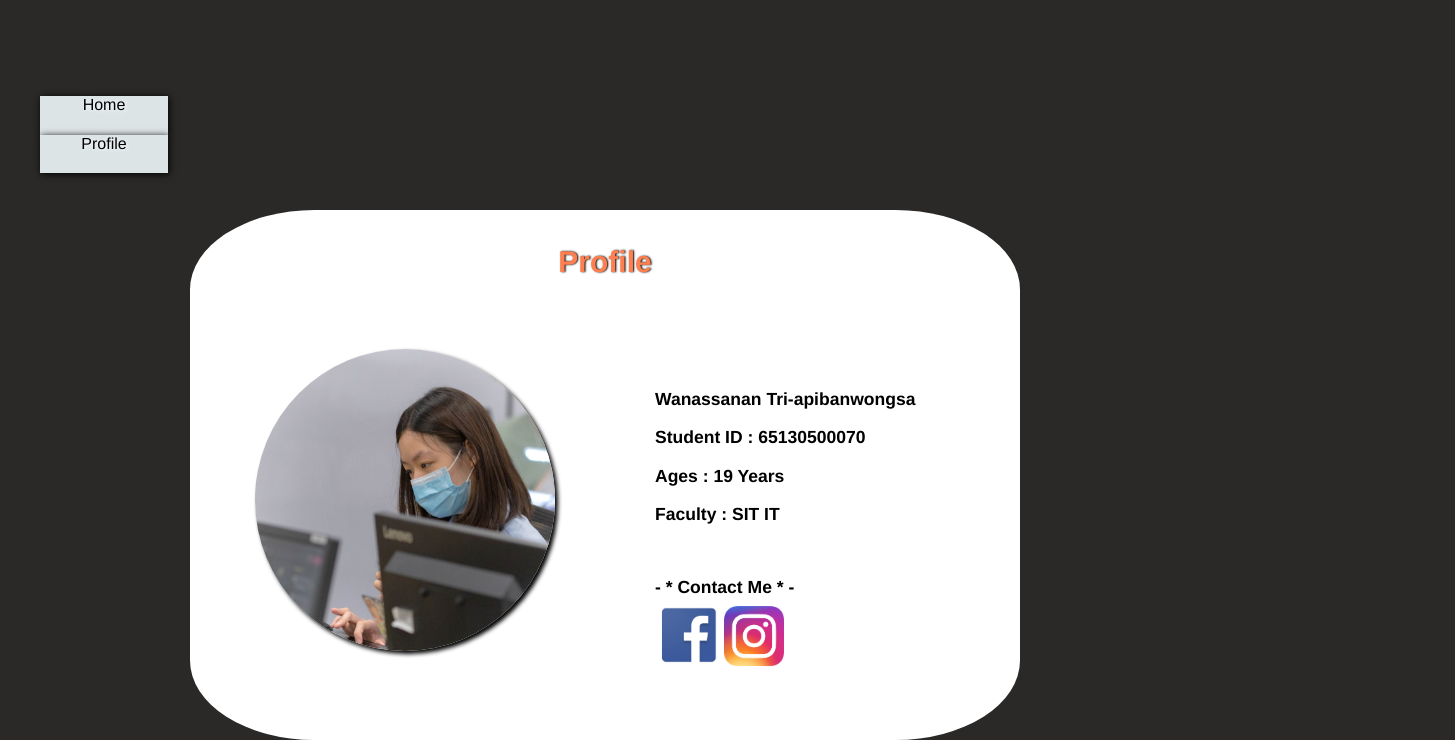
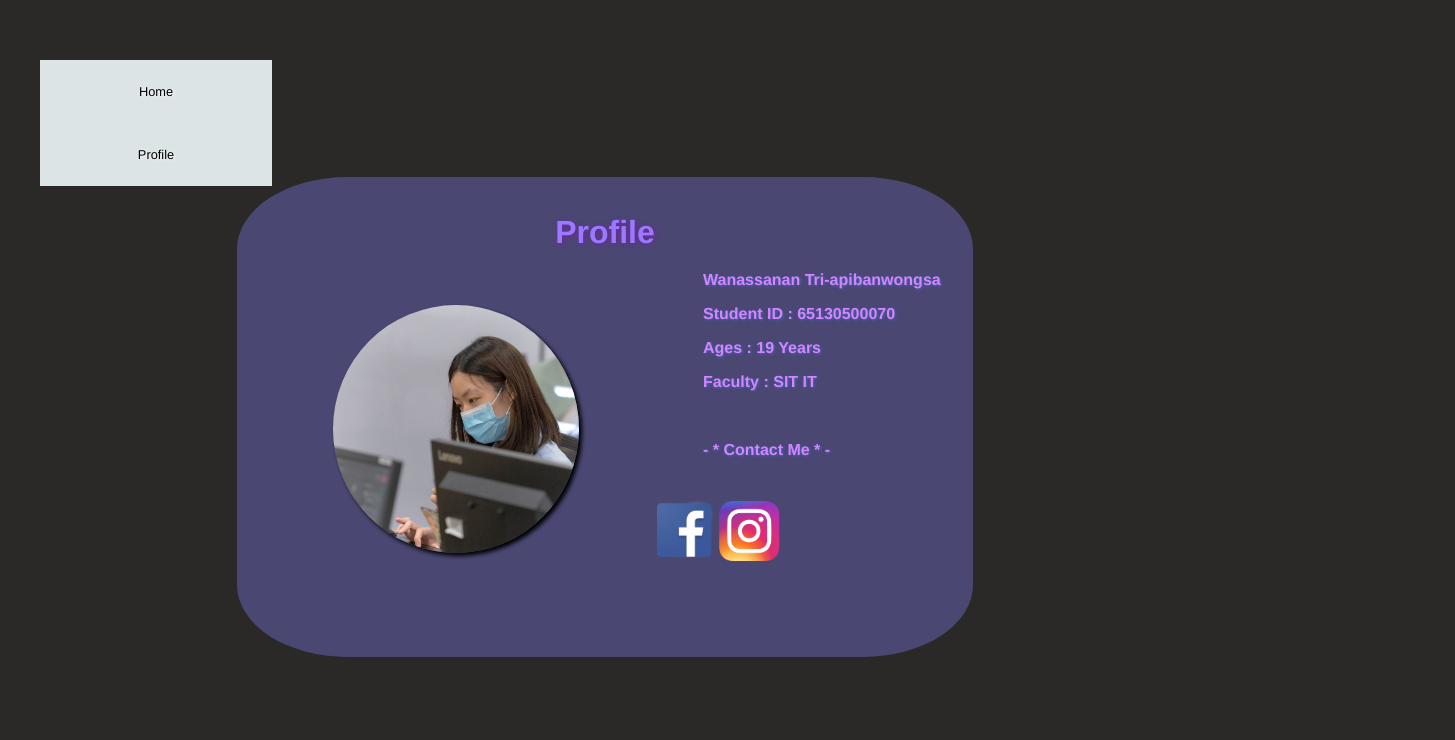
Before and after one commit to AkaKitsune027/Webtech, a plain HTML site: page profile.html in a window 1280 px wide. Shown: the part 273-1013 px from the top of the page, 1455 px wide, since content can reach past the window. After the commit the page ends 968 px from the top, so only its background shows below. Drawn offline with Linux system fonts and the light colour scheme.

Commit message:
update 27/11 13.50

```diff
--- a/profile.css
+++ b/profile.css
@@ -48,32 +48,36 @@ body {
 
 /* --------------- PROFILE ---------------- */
 
-nav {
+nav#profile{
     margin: 0;
-    text-align: center;
+    font-size: 1vw;
 }
 
+nav#profile li{
+    display: inline;
+    align-items: center;
+    box-shadow: rgb(0, 0, 0) 1px 1px 7px;
+}
+
+nav#profile a{
+    display: flex;
+    flex-flow: column;;
+}
+
+
 nav#profile li a{
+    padding: 3vh;
     text-decoration: none;
     color: black;
     text-shadow: rgb(255, 255, 255) 1px 1px 5px;
-}
-
-nav#profile li {
-    width:10vw;
-    height: 3vw;
-    /* padding: 3vh; */
-    display: block;
-    background-color:#dce4e6;
-     box-shadow: rgb(0, 0, 0) 1px 1px 7px;
-
+    background-color: #dce4e6;
+    text-align: center;
 }
 
 nav#profile li:is(:link, :visited){
     text-decoration: none;
     color: black;
     background-color: #dce4e6;
-    text-align: center;
     text-shadow: rgba(0, 0, 0, 0.555) 1px 1px 5px;
     transition: .25s;
 }
@@ -84,36 +88,43 @@ nav#profile li:hover{
     background-color: black;
 }
 
-nav#profile li:active{
+nav#profile li,a:active{
     transform: scale(0.8);
+}
+
+nav#profile a:hover{
+    color: white;
+    background-color: black;
 }
 
 
 
 
 h1 {
-    color:coral;
-    text-shadow: black 1px 0px 2px;
+    color:rgb(152, 121, 255);
+    text-shadow: rgba(156, 0, 199, 0.559) 1px 1px 5px;
     text-align: center;
 }
 
 
 #me {
-    box-shadow: black 3px 3px 4px;;
+    width: 35%;
+    height: auto;
+    box-shadow: black 3px 3px 4px;
     border-radius: 50%;
-    transform: translate(50px, 50px);
+    transform: translate(5em, 2em);
 }
 
 #Information {
     margin: 0 auto;
-    font-size: 15px;
+    font-size: 1em;
     text-align: left;
-    background-color: white;
+    background-color: rgba(134, 126, 255, 0.353);
     border-radius: 15%;
     justify-content: center;
     padding: 1em;
-    width: 800px;
-    height: 500px;
+    width: 55vw;
+    height: 35vw;
     transform: translate(-35px, 120px);
 
     position: relative;
@@ -130,12 +141,15 @@ h1 {
 }
 
 h3 {
-    transform: translate(450px, -250px);
+    font-size: 1em;
+    color: rgb(210, 133, 255);
+    text-shadow: 1px 1px 3px rgba(75, 120, 233, 0.559) ;
+    transform: translate(450px, -270px);
 }
 
 .social {
-    transform: translate(55%, -400%);
+    transform: translate(55%, -370%);
 }
 .social a {
-    color: white;
+    text-decoration: none;
 }
--- a/profile.html
+++ b/profile.html
@@ -1,19 +1,16 @@
 <!DOCTYPE html>
 <html lang="en">
-
   <head>
-    <meta charset="UTF-8">
-    <meta http-equiv="X-UA-Compatible" content="IE=edge">
-    <meta name="viewport" content="width=device-width, initial-scale=1.0">
+    <meta charset="UTF-8" />
+    <meta http-equiv="X-UA-Compatible" content="IE=edge" />
+    <meta name="viewport" content="width=device-width, initial-scale=1.0" />
     <title>Profile</title>
-    <link rel="stylesheet" href="profile.css">
+    <link rel="stylesheet" href="profile.css" />
   </head>
 
   <body>
-
     <div class="container">
       <div class="grid">
-
         <!-- Menu-left  -->
         <div class="div1">
           <nav id="profile">
@@ -31,24 +28,46 @@
         <!-- Content -->
         <div class="div2">
           <div id="Information">
+            <h1>Profile</h1>
 
-            <h1> Profile </h1>
+            <img
+              id="me"
+              src="./img/me.jpg"
+              alt="Me"
+            >
 
-            <img id="me" src="./img/me.jpg" alt="Me" width="300px" height="auto"><br><br>
-
-            <h3> Wanassanan Tri-apibanwongsa</h3>
-            <h3> Student ID : 65130500070</h3>
-            <h3> Ages : 19 Years</h3>
-            <h3> Faculty : SIT IT </h3><br>
-            <h3>  - * Contact Me * -  </h3>
+            <h3>Wanassanan Tri-apibanwongsa</h3>
+            <h3>Student ID : 65130500070</h3>
+            <h3>Ages : 19 Years</h3>
+            <h3>Faculty : SIT IT</h3>
+            <br />
+            <h3>- * Contact Me * -</h3>
 
             <div class="social">
-                <a href="https://www.facebook.com/wanassanan.triapibanwongsa" target="_blank" rel="noopener">
-                    <img src="./img/facebook.png" alt="Wanassanan Tri-apibanwongsa" width="75px" height="auto">
+              <a
+                href="https://www.facebook.com/wanassanan.triapibanwongsa"
+                target="_blank"
+                rel="noopener"
+              >
+                <img
+                  src="./img/facebook.png"
+                  alt="Wanassanan Tri-apibanwongsa"
+                  width="75px"
+                  height="auto"
+                />
               </a>
 
-                <a href="https://www.instagram.com/sky_night.light" target="_blank" rel="noopener">
-                    <img src="./img/ig.png" alt="Sky_night.light" width="60px" height="auto">
+              <a
+                href="https://www.instagram.com/sky_night.light"
+                target="_blank"
+                rel="noopener"
+              >
+                <img
+                  src="./img/ig.png"
+                  alt="Sky_night.light"
+                  width="60px"
+                  height="auto"
+                />
               </a>
             </div>
 
@@ -57,16 +76,9 @@
 
             <!-- Footer -->
             <div class="div4"></div>
-
-
-
-
-        </div>
-
           </div>
         </div>
       </div>
-
+    </div>
   </body>
-
 </html>
--- a/room.css
+++ b/room.css
@@ -112,7 +112,7 @@ nav#room a:hover{
 #whitepaper{
     width: 70vw;
     height: 75vh;
-    background-color: white;
+    background-color: rgb(187, 199, 255);
     border-radius: 20%;
     margin-left: 5em;
     display: flex;
```
Also changed, not shown: mood.css (+54 -34 lines), mood.html (+4 -0 lines). Lines whose indentation alone changed are shown as unchanged.
